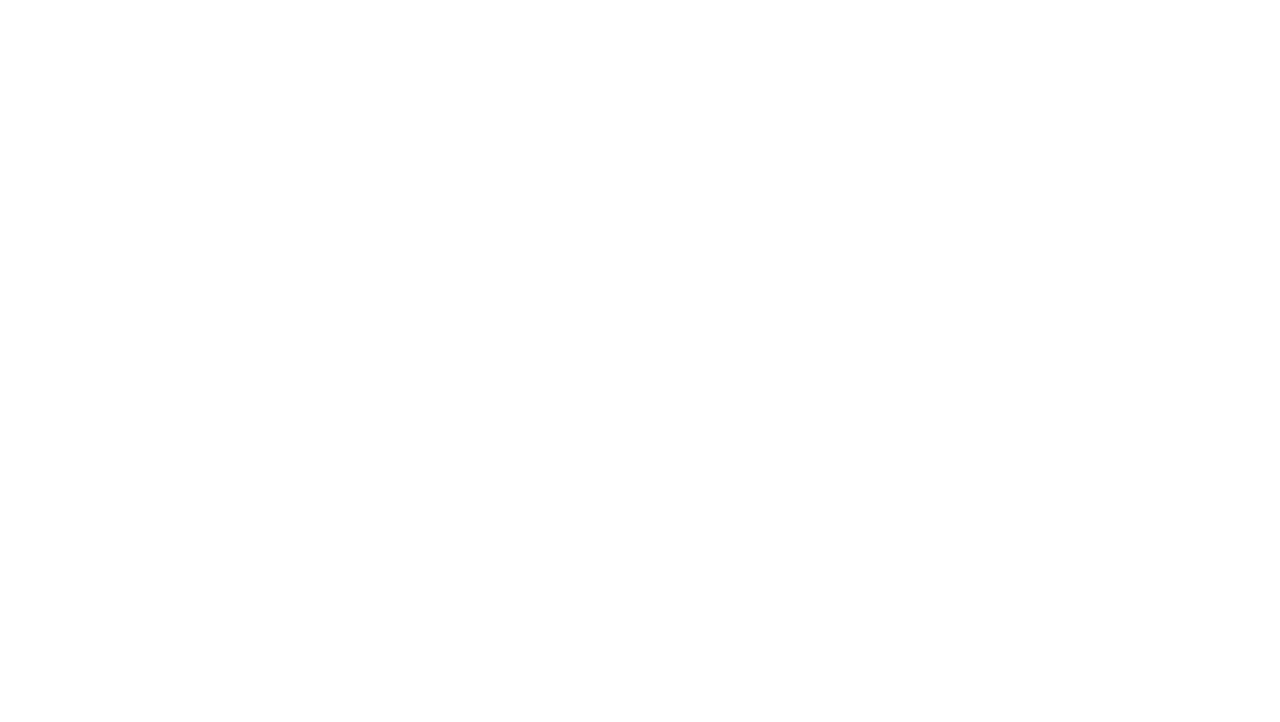
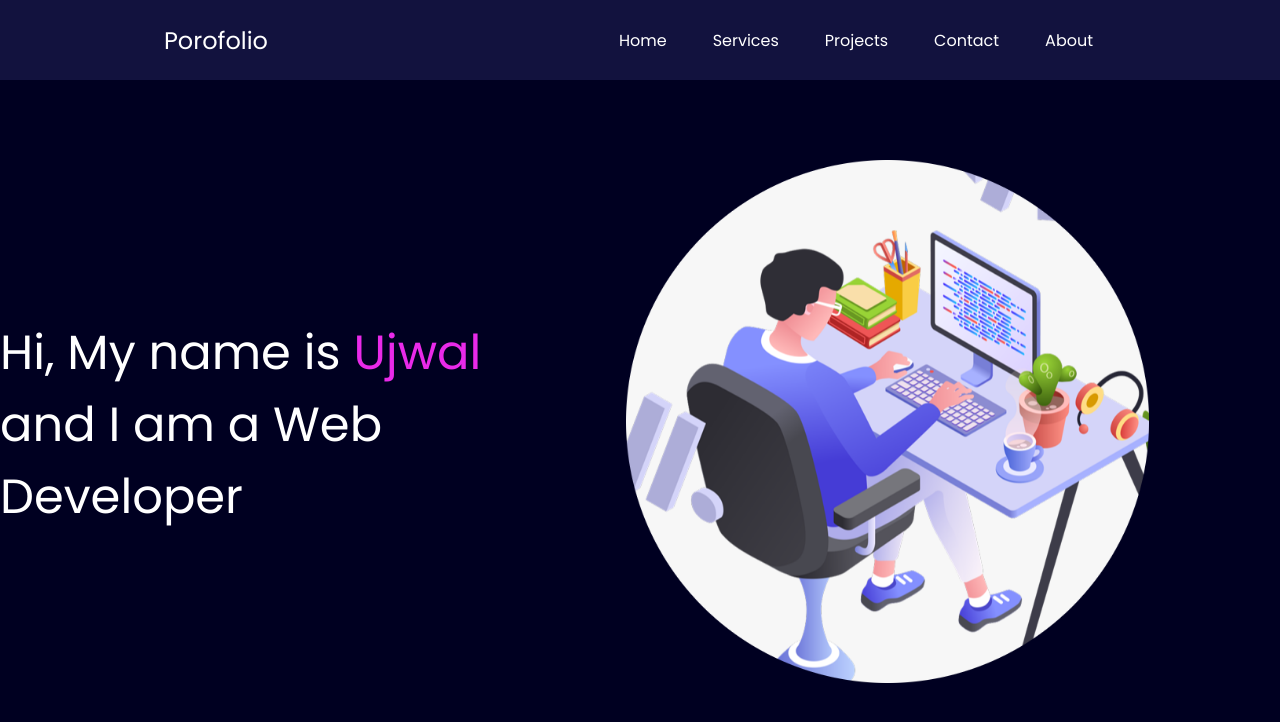
Before and after one commit to ujwal284/Portfolio, a plain HTML site: page index.html in a window 1280 px wide. Drawn offline with Linux system fonts and the light colour scheme.

Commit message:
created nav bar and body and added image

```diff
--- a/index.html
+++ b/index.html
@@ -6,9 +6,43 @@
     <meta name="viewport" content="width=device-width, initial-scale=1.0">
     <title>Porofolio</title>
     <link rel="stylesheet" href="/styles.css">
+    <link rel="preconnect" href="https://fonts.googleapis.com">
+    <link rel="preconnect" href="https://fonts.gstatic.com" crossorigin>
+    <link href="https://fonts.googleapis.com/css2?family=Poppins:wght@100;400;700&display=swap" rel="stylesheet">
 </head>
 
 <body>
+    <header>
+        <nav>
+            <div class="left">Porofolio</div>
+            <div class="right">
+                <ul>
+                    <li><a href="/">Home</a></li>
+                    <li><a href="/">Services</a></li>
+                    <li><a href="/">Projects</a></li>
+                    <li><a href="/">Contact</a></li>
+                    <li><a href="/">About</a></li>
+
+                </ul>
+            </div>
+
+        </nav>
+
+
+    </header>
+
+    <main>
+        <section class="firstSection">
+            <div class="leftSection">
+                Hi, My name is <span class="purple">Ujwal</span>
+                <div>and I am a Web Developer</div>
+            </div>
+            <div class="rightSection">
+                <img src="dev.png" alt="developer pic">
+            </div>
+
+        </section>
+    </main>
 
     <script src="/index.js"></script>
 </body>
--- a/styles.css
+++ b/styles.css
@@ -0,0 +1,66 @@
+* {
+    margin: 0;
+    padding: 0;
+}
+
+
+body {
+    background-color: rgb(0, 0, 33);
+    color: white;
+    font-family: 'Poppins', sans-serif;
+}
+
+nav {
+    display: flex;
+    align-items: center;
+    justify-content: space-around;
+    height: 80px;
+    background-color: rgb(18, 18, 62);
+}
+
+nav ul {
+    display: flex;
+    justify-content: center;
+}
+
+nav ul li {
+    list-style: none;
+    margin: 0 23px;
+}
+
+nav ul li a {
+    text-decoration: none;
+    color: white;
+}
+
+nav ul li a:hover {
+
+    color: rgb(170, 170, 236);
+}
+
+
+.left {
+    font-size: 1.5rem;
+}
+
+.firstSection {
+    display: flex;
+    justify-content: space-around;
+    margin: 80px 0;
+    align-items: center;
+
+}
+
+.leftSection {
+
+    font-size: 3rem;
+}
+
+.rightSection img {
+    width: 80%;
+
+}
+
+.purple {
+    color: rgb(233, 42, 233);
+}
```
Also changed, not shown: dev.png (added).
